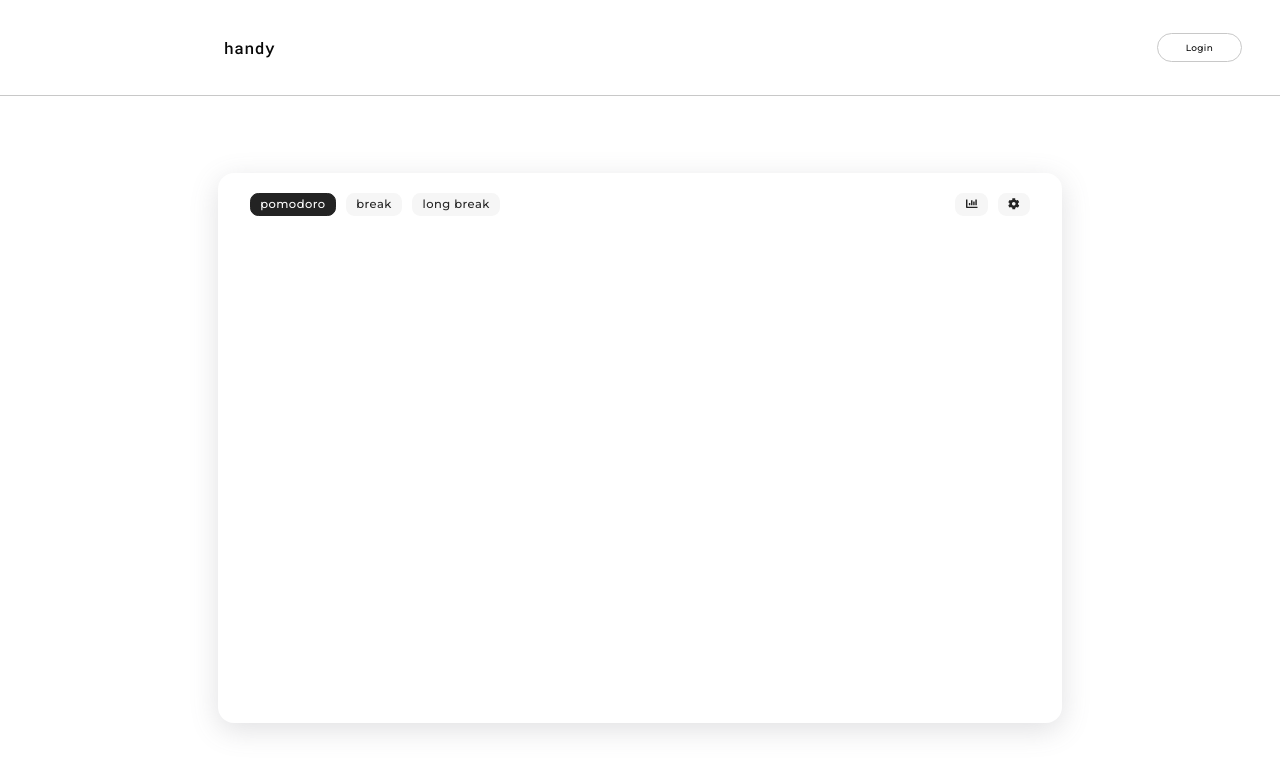
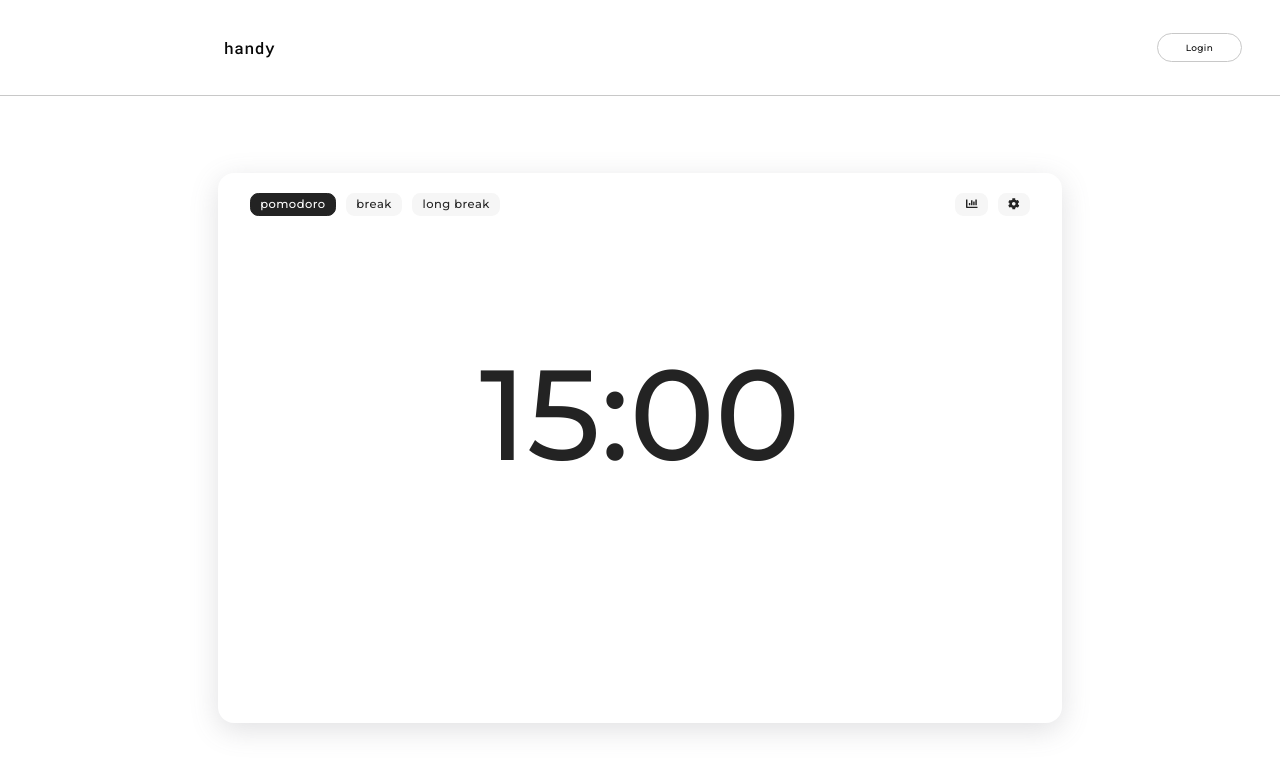
Before and after one commit to rabbykhairul/handy-front-end, a React (Create React App) app: page /util-services/pomodoro in a window 1280 px wide. Shown: the top 772 px of the page. Built offline with nearby package versions, Linux system fonts and the light colour scheme.

Commit message:
change timer display value according to selected field

```diff
--- a/src/components/utilServices/pomodoro/PomodoroSection.jsx
+++ b/src/components/utilServices/pomodoro/PomodoroSection.jsx
@@ -1,5 +1,6 @@
 import React, { useState } from "react";
 import PomodoroNavBar from "./PomodoroNavBar";
+import PomodoroClock from "./PomodoroClock";
 import { FontAwesomeIcon } from "@fortawesome/react-fontawesome";
 import { faChartBar, faCog } from "@fortawesome/free-solid-svg-icons";
 import "./PomodoroSection.css";
@@ -16,12 +17,48 @@ const PomodoroSection = () => {
     { label: <FontAwesomeIcon icon={faCog} />, value: "settings" },
   ];
 
+  const mSecsPerMinutes = 60000;
+  const pomoSettings = {
+    pomoTimeInMsec: 15 * mSecsPerMinutes,
+    breakTimeInMsec: 5 * mSecsPerMinutes,
+    longBreakTimeInMsec: 10 * mSecsPerMinutes,
+  };
+
   const [selectedButton, setSelectedButton] = useState(pomoButtons[0]);
 
+  const [pomoTimeInMSec, setPomoTimeInMSec] = useState(
+    pomoSettings.pomoTimeInMsec
+  );
+
+  const [breakTimeInMSec, setBreakTimeInMSec] = useState(
+    pomoSettings.breakTimeInMsec
+  );
+
+  const [longBreakTimeInMSec, setLongBreakTimeInMSec] = useState(
+    pomoSettings.longBreakTimeInMsec
+  );
+
+  // event handlers
   const changeSelectedButton = (button) => {
     setSelectedButton(button);
+
+    setPomoTimeInMSec(pomoSettings.pomoTimeInMsec);
+    setBreakTimeInMSec(pomoSettings.breakTimeInMsec);
+    setLongBreakTimeInMSec(pomoSettings.longBreakTimeInMsec);
   };
 
+  // generic methods
+  const getRemainingMiliSeconds = () => {
+    const currentSelection = selectedButton.value;
+
+    if (currentSelection === "pomodoro") return pomoTimeInMSec;
+    if (currentSelection === "break") return breakTimeInMSec;
+    if (currentSelection === "long break") return longBreakTimeInMSec;
+
+    return 0;
+  };
+
+  // helper methods for rendering
   const renderPomodoroNavBar = () => {
     return (
       <PomodoroNavBar
@@ -33,9 +70,17 @@ const PomodoroSection = () => {
     );
   };
 
+  const renderPomodoroClock = () => {
+    const milliSeconds = getRemainingMiliSeconds();
+    return <PomodoroClock milliSeconds={milliSeconds} />;
+  };
+
   return (
     <div className="service-section pomodoro-section">
-      <div className="card-style-content-area">{renderPomodoroNavBar()}</div>
+      <div className="card-style-content-area">
+        {renderPomodoroNavBar()}
+        {renderPomodoroClock()}
+      </div>
     </div>
   );
 };
```
